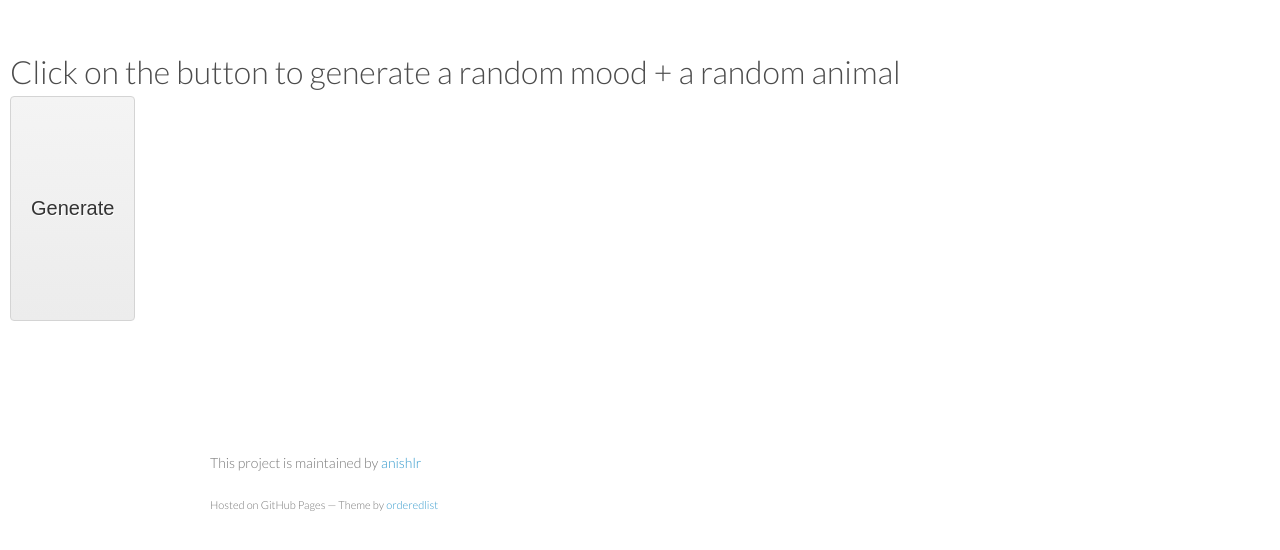
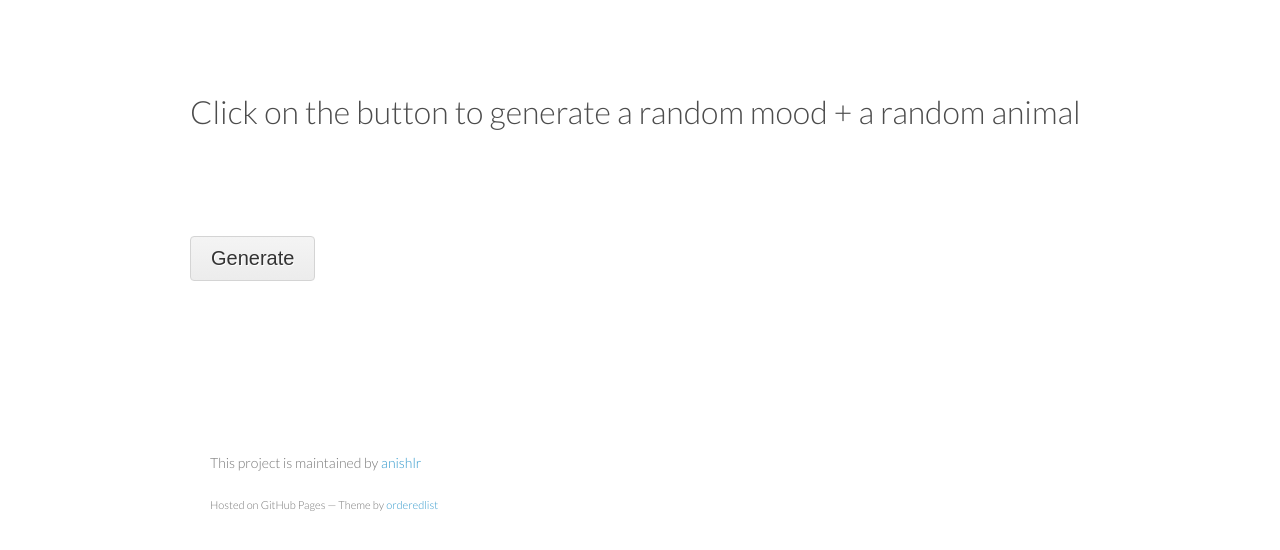
Before and after one commit to anishlr/MoodAnimal, a plain HTML site: page index.html in a window 1280 px wide. Shown: the part 216-766 px from the top of the page. Drawn offline with Linux system fonts and the light colour scheme.

Commit message:
Update styles.css

```diff
--- a/stylesheets/styles.css
+++ b/stylesheets/styles.css
@@ -181,9 +181,10 @@ button {
   position: relative;
   overflow: visible;
   display: inline-block;
-  padding: 5em 1em;
+  padding: 0.5em 1em;
   border: 1px solid #d4d4d4;
   margin: 0;
+  margin-top: 5em;
   text-decoration: none;
   text-align: center;
   text-shadow: 1px 1px 0 #fff;
@@ -268,6 +269,7 @@ div.frameTC {
 
 /* Credits - http://stackoverflow.com/a/6182661/1383051 */
 div.content {
+  width: 900px;
   background-color: #fff;
   margin: 0 auto;
   text-align: left;
```
